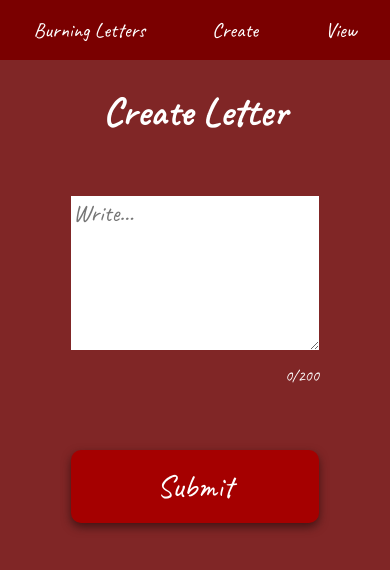
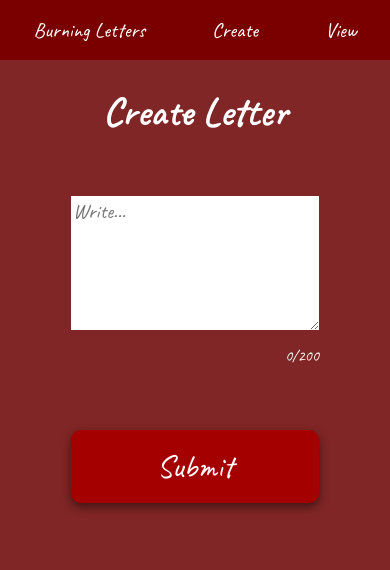
Before and after one commit to czcarrizales/burning-letters-project, a React (Create React App) app in the folder frontend/: page /create-letter in a window 390 px wide. Shown: the top 570 px of the page. Built offline with nearby package versions, Linux system fonts and the light colour scheme; no server answers.

Commit message:
adjusting css for mobile responsiveness for CreateLetter

```diff
--- a/frontend/src/CreateLetter.css
+++ b/frontend/src/CreateLetter.css
@@ -33,7 +33,7 @@
 .create-letter-container textarea {
     border: none;
     background-color: rgb(255, 255, 255);
-    font-size: 1.5rem;
+    font-size: 1.3rem;
     font-family: 'Caveat', cursive;
 }
 
@@ -48,6 +48,7 @@
     border-radius: 10px;
     box-shadow: 0px 4px 10px 0px hwb(0 8% 75%);
     cursor: pointer;
+    width: 80%;
 }
 
 .create-letter-validation {
@@ -68,6 +69,11 @@
     text-align: right;
 }
 
+.submitting-container {
+    font-size: 1.5rem;
+    text-align: center;
+}
+
 @media (min-width: 1000px) {
     .create-letter-container {
         margin: auto;
```
